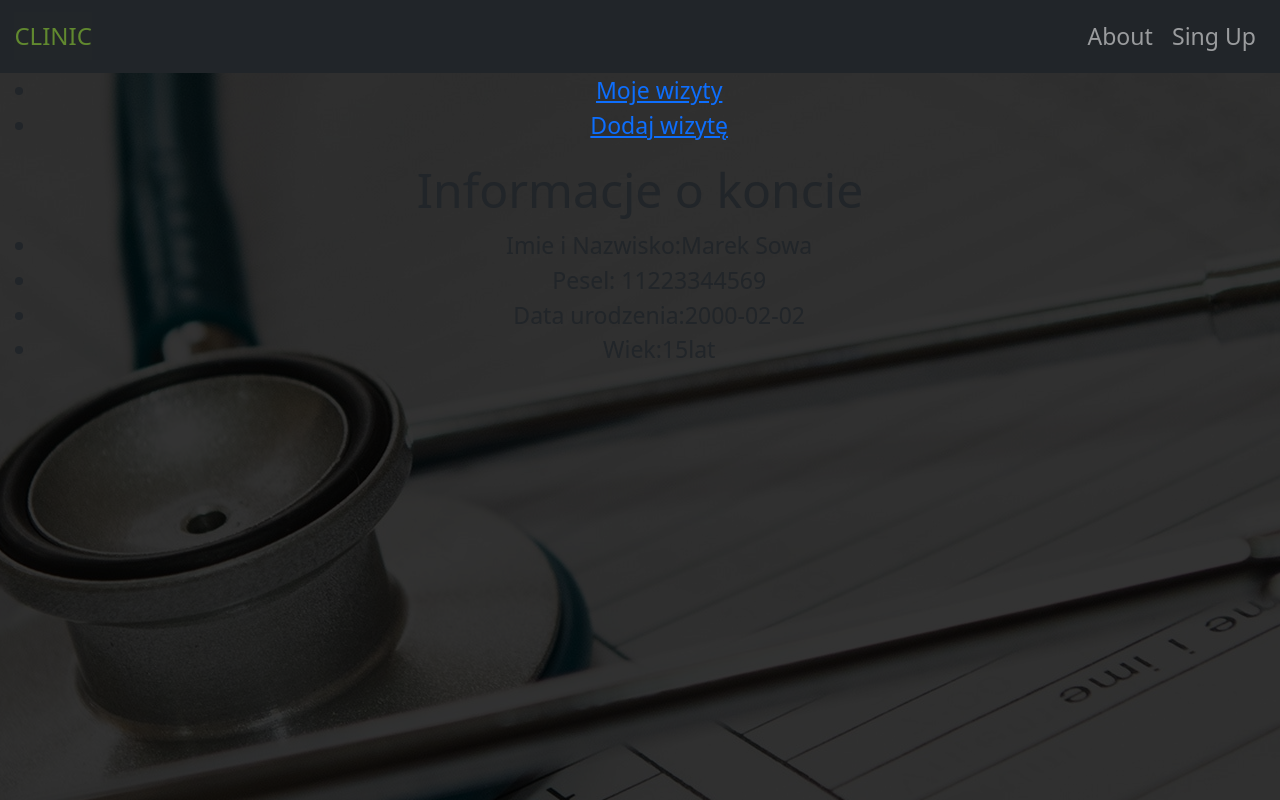
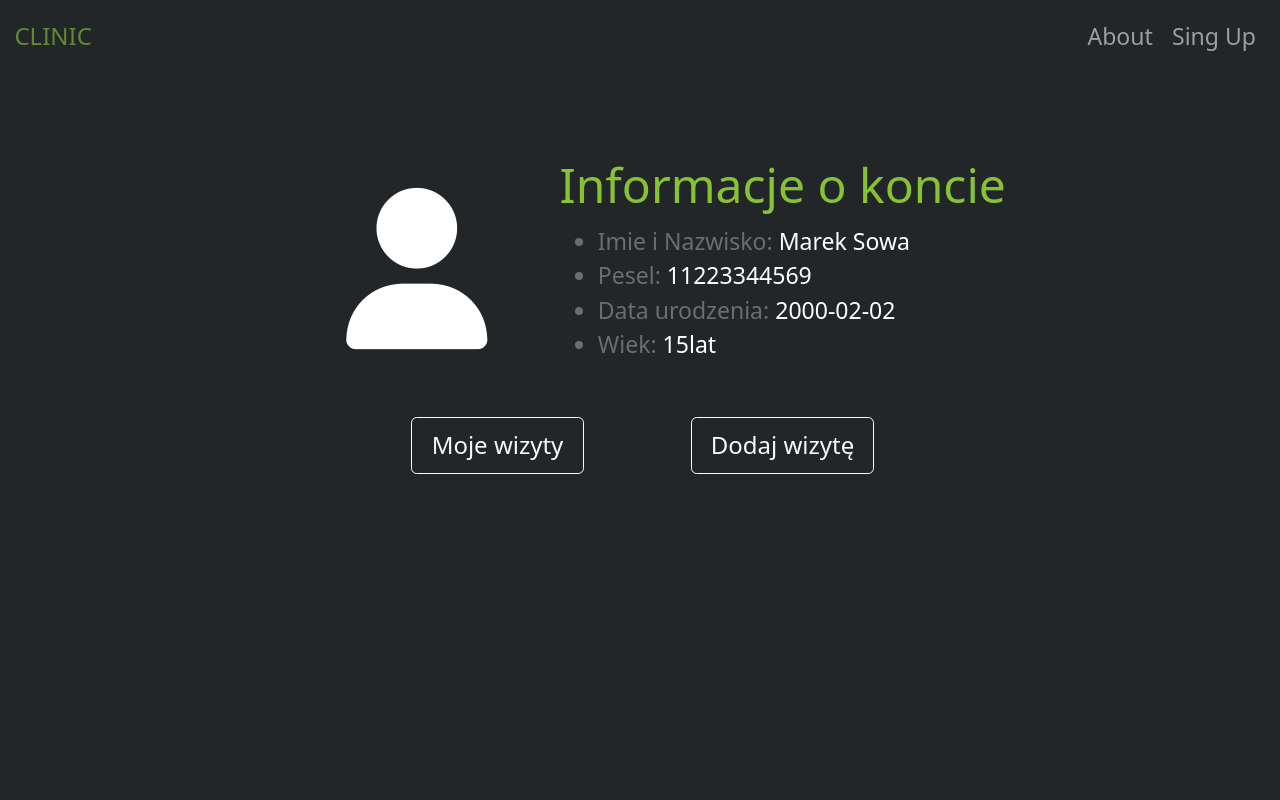
Before and after one commit to kamil-szczepanik/Programming-Applications-Java-winter21, a React (Create React App) app in the folder Clinic/src/main/frontend/my-app/: page /myProfile in a window 1280 px wide. Built offline with nearby package versions, Linux system fonts and the light colour scheme.

Commit message:
Added myProfile Layout

```diff
--- a/Clinic/src/main/frontend/my-app/public/index.css
+++ b/Clinic/src/main/frontend/my-app/public/index.css
@@ -1,11 +1,13 @@
 *{
   font-size: 1.2rem;
+  color: white;
 }
 .pg {
     -webkit-background-size: cover;
     -moz-background-size: cover;
     -o-background-size: cover;
     background-size: cover;
-    background: linear-gradient( rgba(0, 0, 0, 0.8), rgba(0, 0, 0, 0.8)), url(img/bg-photo.jpg) no-repeat center center fixed;
+    /* background: linear-gradient( rgba(34, 38, 41, 0.8), rgba(34, 38, 41, 0.8)), url(img/bg-photo.jpg) no-repeat center center fixed; */
+    background-color: #222629;
 
 }
--- a/Clinic/src/main/frontend/my-app/public/index.html
+++ b/Clinic/src/main/frontend/my-app/public/index.html
@@ -26,6 +26,7 @@
       Learn how to configure a non-root public URL by running `npm run build`.
     -->
     <title>React App</title>
+    <script src="https://kit.fontawesome.com/88a192cfe3.js" crossorigin="anonymous"></script>
   </head>
   <body class="pg">
     <noscript>You need to enable JavaScript to run this app.</noscript>
--- a/Clinic/src/main/frontend/my-app/src/components/Navbar.css
+++ b/Clinic/src/main/frontend/my-app/src/components/Navbar.css
@@ -1,5 +1,7 @@
+.container-fluid{
+    background-color: #222629;
+}
 #brand {
-    background-color: #222629;
     color: #61892F;
     text-transform:uppercase;
 }
--- /dev/null
+++ b/Clinic/src/main/frontend/my-app/src/components/myProfile.css
@@ -0,0 +1,11 @@
+.fa-user{
+   font-size: 7em;
+}
+
+h1 {
+    color: #86C232;;
+}
+
+li {
+    color:#6B6E70;
+}
--- a/Clinic/src/main/frontend/my-app/src/components/myProfile.js
+++ b/Clinic/src/main/frontend/my-app/src/components/myProfile.js
@@ -3,6 +3,7 @@ import props from 'prop-types';
 import {useHistory} from "react-router-dom";
 import { BrowserRouter, Route,NavLink, Switch } from 'react-router-dom';
 import PatientService from '../services/PatientService';
+import "./myProfile.css"
 
 class MyProfile extends React.Component{
     constructor(props){
@@ -41,27 +42,37 @@ class MyProfile extends React.Component{
     // }
     render(){
         return(
-            <>
-            <nav>
+            // <div id="myprofile">
 
-                    <ul className="">
+            <div className="container my-md-5">
+                <div className="row">
+                    <div className="col-md text-md-end m-auto p-2 p-md-5">
+                        <i class="fas fa-user"></i>
+                    </div>
+                    <div className="col-md-7 text-md-start m-auto py-3">
+                        <section id="patient_information">
+                            <h1>Informacje o koncie</h1>
+                            <ul>
+                                <li>Imie i Nazwisko: <span>{this.state.name + " " + this.state.surname}</span></li>
+                                <li>Pesel: <span>{this.state.pesel}</span></li>
+                                <li>Data urodzenia: <span>{this.state.dob}</span></li>
+                                <li>Wiek: <span>{this.state.age + "lat"}</span></li>
+                            </ul>
+                        </section>
+                    </div>
+                </div>
+                <div className="row justify-content-center">
+                    <div className="col-md-3 py-2">
+                    <NavLink to='/appointments' exact><button type="button" className="btn btn-outline-light btn-lg">Moje wizyty</button></NavLink>
+                    </div>
+                    <div className="col-md-3 py-2 ">
+                    <NavLink to='/addAppointment' exact><button type="button" className="btn btn-outline-light btn-lg">Dodaj wizytę</button></NavLink>
+                    </div>
+                </div>
+            </div>
+            // </div>
 
-                        <li ><NavLink to='/appointments' exact>Moje wizyty</NavLink></li>
-                        <li ><NavLink to='/addAppointment' exact>Dodaj wizytę</NavLink></li>
-                    </ul>
-            </nav>
-            <section id="patient_information">
-            <h1>Informacje o koncie</h1>
-            <ul>
-                <li>Imie i Nazwisko:{this.state.name + " " + this.state.surname}</li>
-                <li>Pesel: {this.state.pesel}</li>
-                <li>Data urodzenia:{this.state.dob}</li>
-                <li>Wiek:{this.state.age + "lat"}</li>
-
-            </ul>
-            </section>
-            </>
-        )
+            )
         }
 
 }
```
